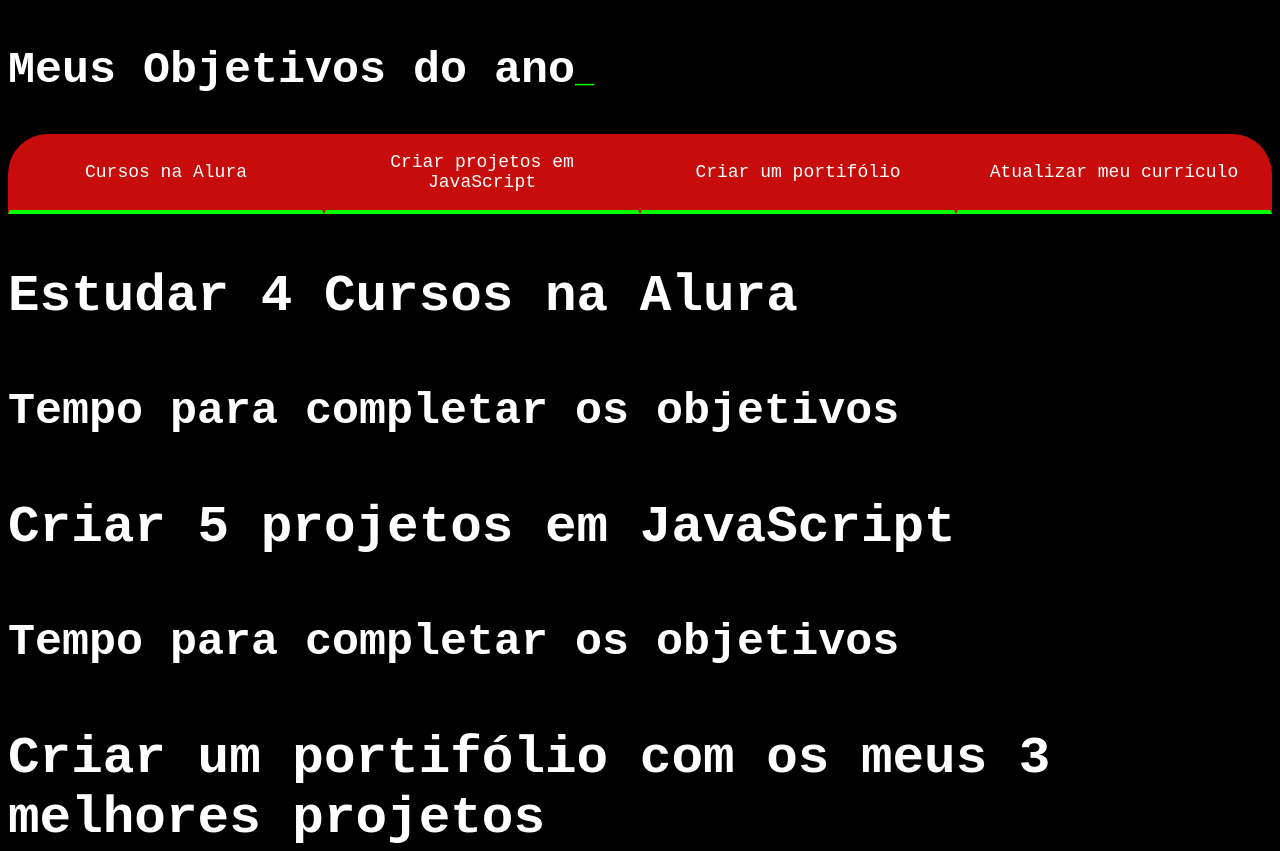
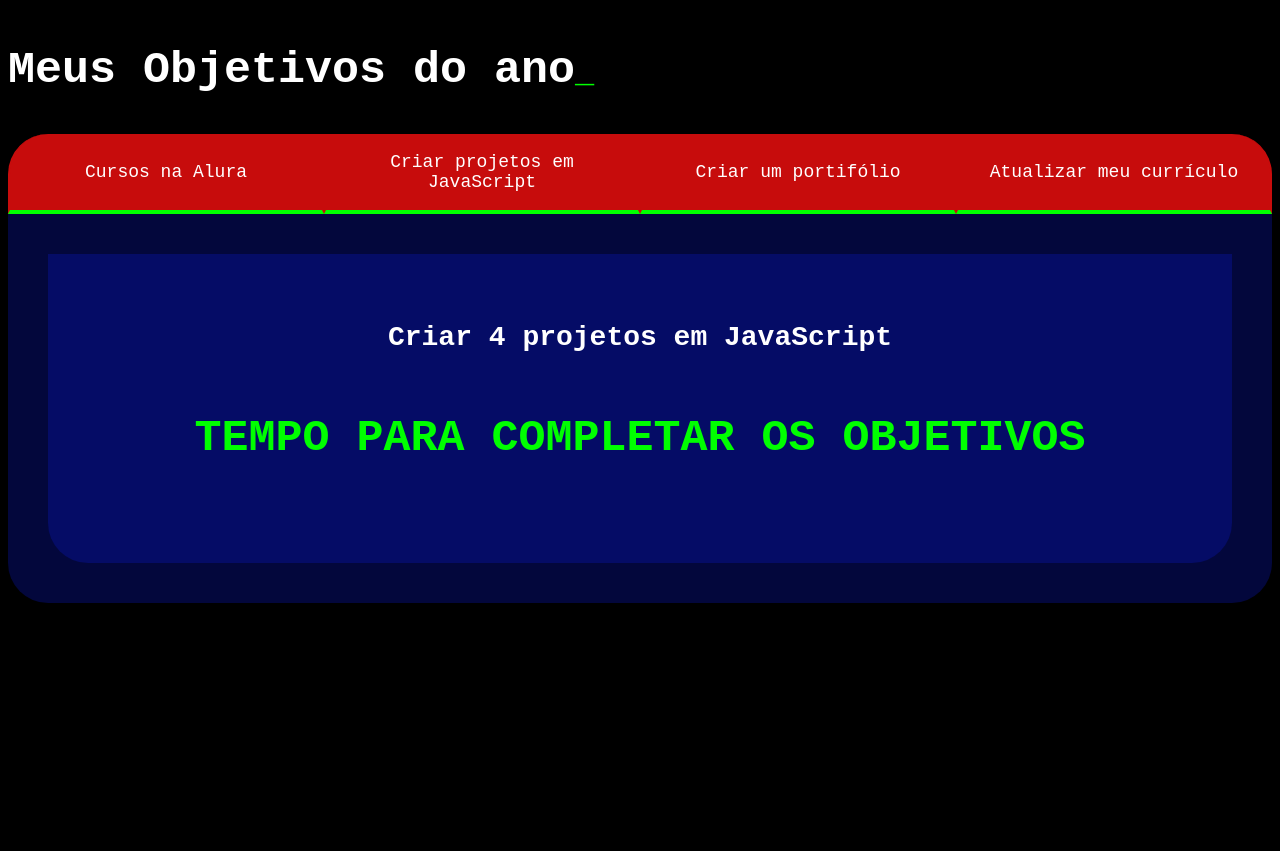
Before and after one commit to Alnarasan06/PROJECT-6PRAMEIANOITE, a plain HTML site: page projeto 6prameianoite/index.html in a window 1280 px wide. Shown: the top 851 px of the page. After the commit the page ends 800 px from the top, so only its background shows below. Drawn offline with Linux system fonts and the light colour scheme.

Commit message:
Add files via upload

```diff
--- a/projeto 6prameianoite/index.html
+++ b/projeto 6prameianoite/index.html
@@ -24,7 +24,7 @@
         <h4 class="aba-conteudo-titulo-secundaria">Tempo para completar os objetivos</h4>
     </div>
     <div class="abas-textos">
-        <h3 class="aba-conteudo-titulo-principal">Criar 5 projetos em JavaScript</h3>
+        <h3 class="aba-conteudo-titulo-principal">Criar 4 projetos em JavaScript</h3>
         <h4 class="aba-conteudo-titulo-secundaria">Tempo para completar os objetivos</h4>
     </div>
     <div class="aba-conteudo">
@@ -35,4 +35,3 @@
         <h3 class="aba-conteudo-titulo-principal">Atualizar meu currículo com certificados da Alura</h3>
         <h4 class="aba-conteudo-titulo-secundaria">Tempo para completar os objetivos</h4>
     </div>
-<div>
--- a/projeto 6prameianoite/style.css
+++ b/projeto 6prameianoite/style.css
@@ -4,7 +4,7 @@
      --branco: #FFFFFF;
      --botao-ativo: #c70c0c;
      --botao-inativo: rgb(255, 0, 0);
-     --texto-fundo: rgba(0, 0, 0, 0.3);
+     --texto-fundo: rgba(13, 26, 197, 0.3);
 }
 
 body {
@@ -70,4 +70,30 @@ body {
 
 .abas-textos{
     background-color: var(--texto-fundo);
+    padding: 40px;
+    border-radius: 0 0 40px 40px;
 }
+
+.botao.ativo{
+    background-color: var(--botao-ativo);
+    border-bottom: 4px solid var(--verde);
+}
+
+.aba-conteudo.ativo{
+    display: block;
+}
+
+.aba-conteudo{
+    display: none;
+}
+
+.aba-conteudo-titulo-principal{
+    font-size: 28px;
+    text-align: center;
+}
+
+.aba-conteudo-titulo-secundaria{
+    text-align: center;
+    color: #00ff00;
+    text-transform: uppercase;
+}
```
